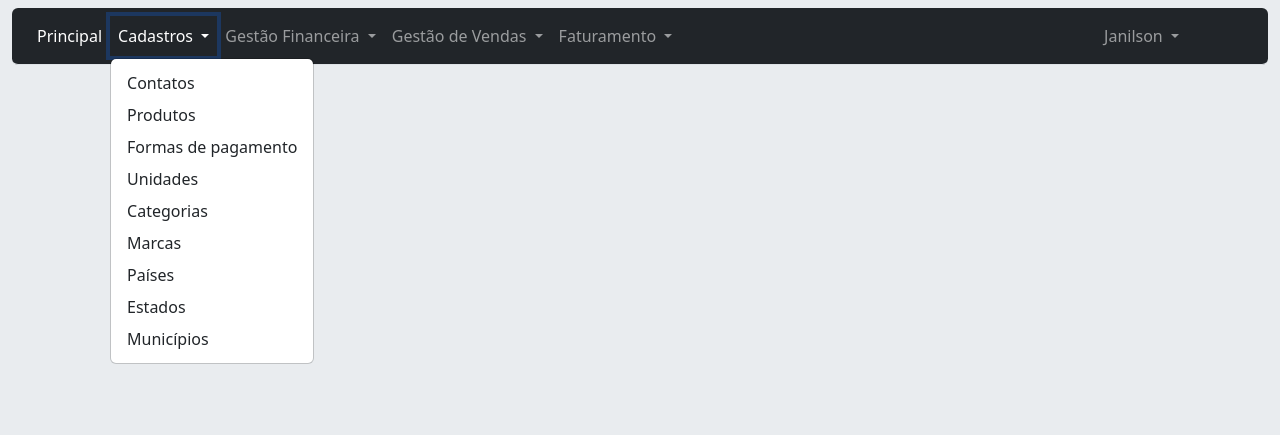
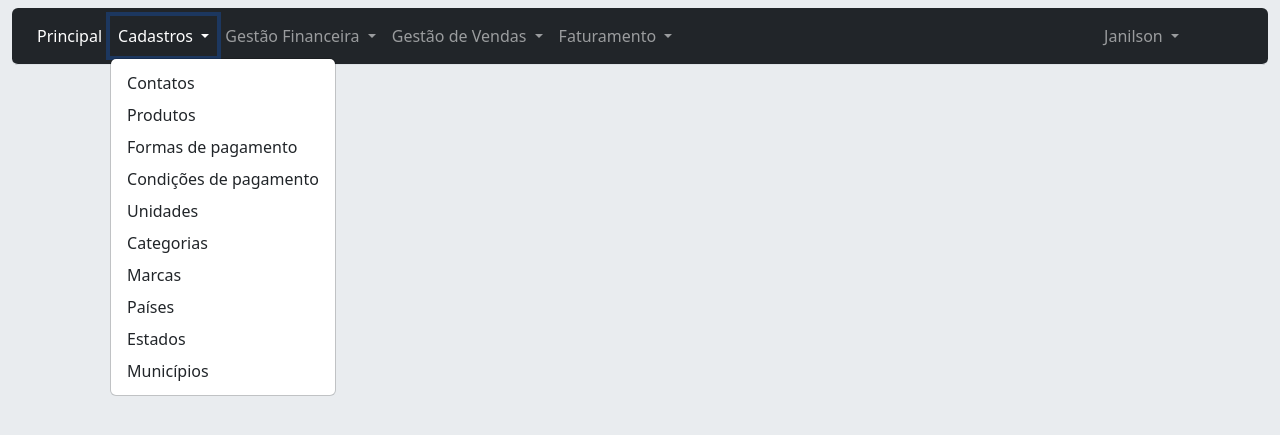
Before and after one commit to jvsjanilson/MeuFinanceiro, a Django app: page / in a window 1280 px wide, after a click on "Cadastros". Shown: the top 435 px of the page. Run offline with Django 4.2, Linux system fonts and the light colour scheme; the visitor is signed in with stand-in values (Sample User, id 1).

Commit message:
feat: add menu condicao de pagamento

```diff
--- a/cadastro/templates/navbar.html
+++ b/cadastro/templates/navbar.html
@@ -31,6 +31,9 @@
               <li><a class="dropdown-item" href="{% url 'formapagamento-list'  %}">Formas de pagamento</a></li>
             {% endif %}
 
+            {% if perms.cadastro.view_condicaopagamento %}
+              <li><a class="dropdown-item" href="{% url 'condicaopagamento-list'  %}">Condições de pagamento</a></li>
+            {% endif %}
 
             {% if perms.cadastro.view_unidade %}
               <li><a class="dropdown-item" href="{% url 'unidade-list'  %}">Unidades</a></li>
```
